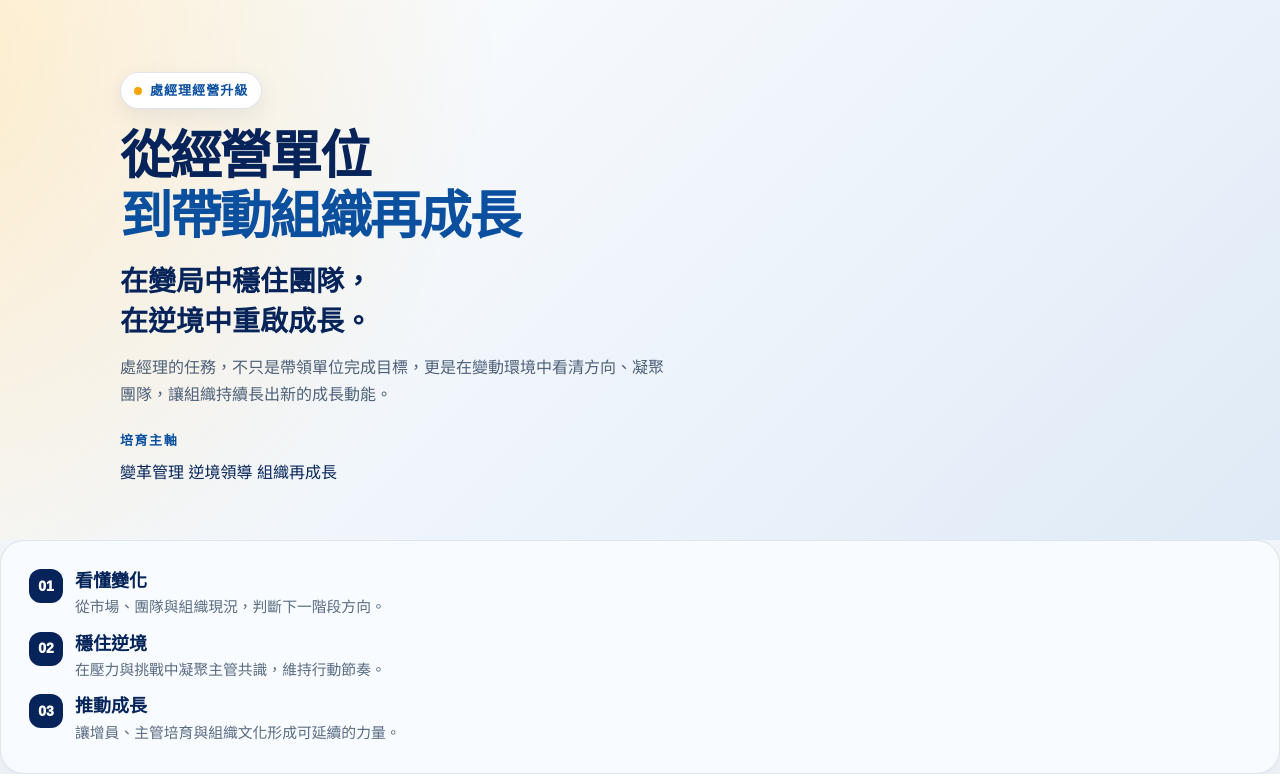
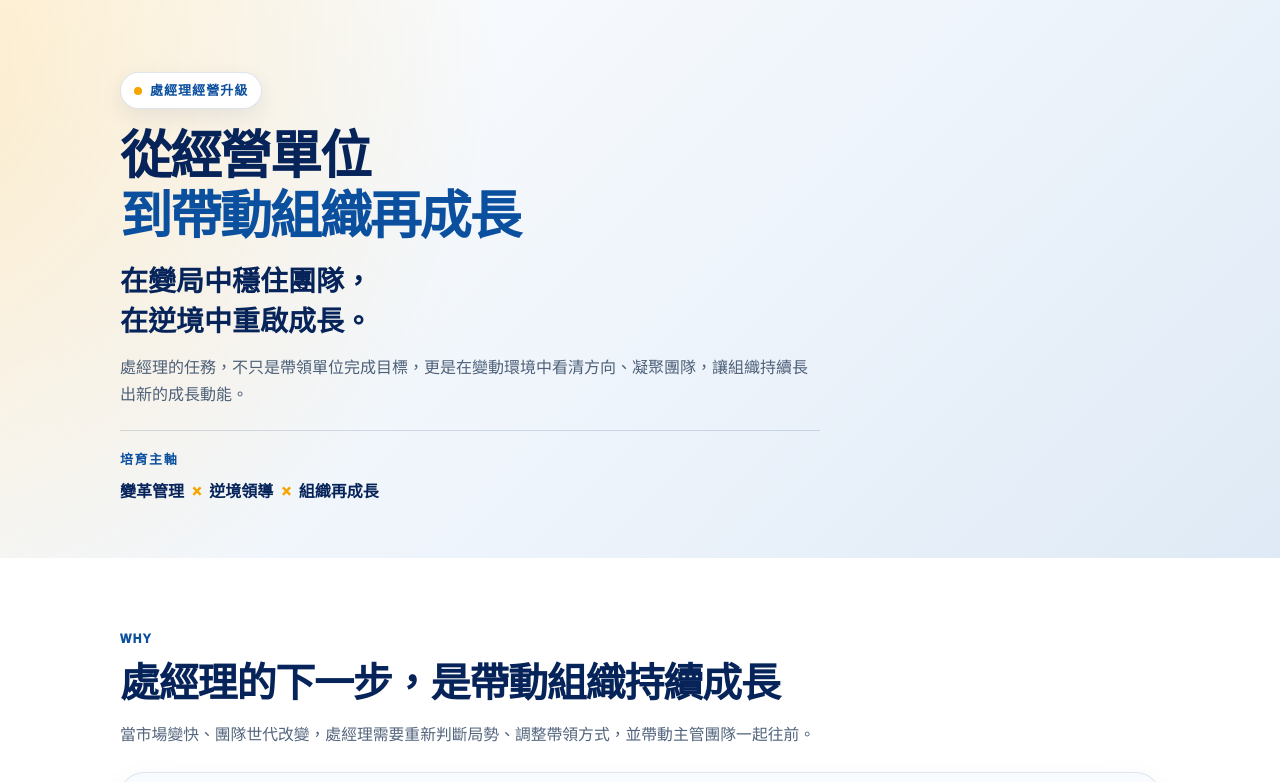
Before and after one commit to kaoruying/dmtraining, a plain HTML site: page index.html in a window 1280 px wide. Shown: the top 782 px of the page. Drawn offline with Linux system fonts and the light colour scheme.

Commit message:
Update index.html

```diff
--- a/index.html
+++ b/index.html
@@ -44,7 +44,7 @@
 
     .hero {
       position: relative;
-      padding: 46px 18px 34px;
+      padding: 46px 18px 38px;
       background:
         radial-gradient(circle at -10% 10%, rgba(245, 164, 0, 0.22), transparent 42%),
         linear-gradient(135deg, #ffffff 0%, #eef4fb 55%, #dfeaf6 100%);
@@ -114,6 +114,7 @@
       margin-top: 20px;
       padding-top: 18px;
       border-top: 1px solid rgba(6, 36, 90, 0.14);
+      max-width: 700px;
     }
 
     .focus-label {
@@ -125,26 +126,18 @@
     }
 
     .focus-line {
-      display: flex;
-      flex-wrap: wrap;
-      align-items: center;
-      gap: 8px 12px;
       color: #06245a;
       font-size: 16px;
       font-weight: 950;
-      line-height: 1.5;
+      line-height: 1.6;
+      word-break: keep-all;
+      overflow-wrap: normal;
     }
 
-    .focus-line span {
-      display: inline-flex;
-      align-items: center;
-    }
-
-    .focus-line span:not(:last-child)::after {
-      content: "×";
-      margin-left: 12px;
+    .focus-x {
       color: #f5a400;
       font-weight: 950;
+      padding: 0 8px;
     }
 
     section {
@@ -473,24 +466,9 @@
       line-height: 1.6;
     }
 
-    .desktop-only {
-      display: none;
-    }
-
     @media (min-width: 768px) {
       .hero {
         padding: 72px 28px 54px;
-      }
-
-      .hero-inner {
-        display: grid;
-        grid-template-columns: 1.1fr 0.9fr;
-        gap: 42px;
-        align-items: center;
-      }
-
-      .hero-focus {
-        max-width: 540px;
       }
 
       section {
@@ -509,12 +487,19 @@
         grid-template-columns: repeat(4, 1fr);
       }
 
-      .desktop-only {
-        display: block;
+      .compact-card {
+        padding: 28px;
+      }
+    }
+
+    @media (max-width: 430px) {
+      .focus-line {
+        font-size: 15px;
+        line-height: 1.7;
       }
 
-      .compact-card {
-        padding: 28px;
+      .focus-x {
+        padding: 0 5px;
       }
     }
 
@@ -529,15 +514,6 @@
 
       .section-title {
         font-size: 25px;
-      }
-
-      .focus-line {
-        font-size: 15px;
-        gap: 6px 10px;
-      }
-
-      .focus-line span:not(:last-child)::after {
-        margin-left: 10px;
       }
 
       .value-grid {
@@ -569,44 +545,13 @@
             處經理的任務，不只是帶領單位完成目標，更是在變動環境中看清方向、凝聚團隊，讓組織持續長出新的成長動能。
           </p>
 
-                 <div class="focus-label">培育主軸</div>
-                       <span>變革管理</span>
-              <span>逆境領導</span>
-              <span>組織再成長</span>
+          <div class="hero-focus">
+            <div class="focus-label">培育主軸</div>
+            <div class="focus-line">
+              變革管理<span class="focus-x">×</span>逆境領導<span class="focus-x">×</span>組織再成長
             </div>
           </div>
         </div>
-
-        <div class="desktop-only">
-          <div class="compact-card">
-            <div class="challenge-list">
-              <div class="challenge-item">
-                <div class="challenge-icon">01</div>
-                <div>
-                  <h3>看懂變化</h3>
-                  <p>從市場、團隊與組織現況，判斷下一階段方向。</p>
-                </div>
-              </div>
-
-              <div class="challenge-item">
-                <div class="challenge-icon">02</div>
-                <div>
-                  <h3>穩住逆境</h3>
-                  <p>在壓力與挑戰中凝聚主管共識，維持行動節奏。</p>
-                </div>
-              </div>
-
-              <div class="challenge-item">
-                <div class="challenge-icon">03</div>
-                <div>
-                  <h3>推動成長</h3>
-                  <p>讓增員、主管培育與組織文化形成可延續的力量。</p>
-                </div>
-              </div>
-            </div>
-          </div>
-        </div>
-
       </div>
     </header>
 
```
